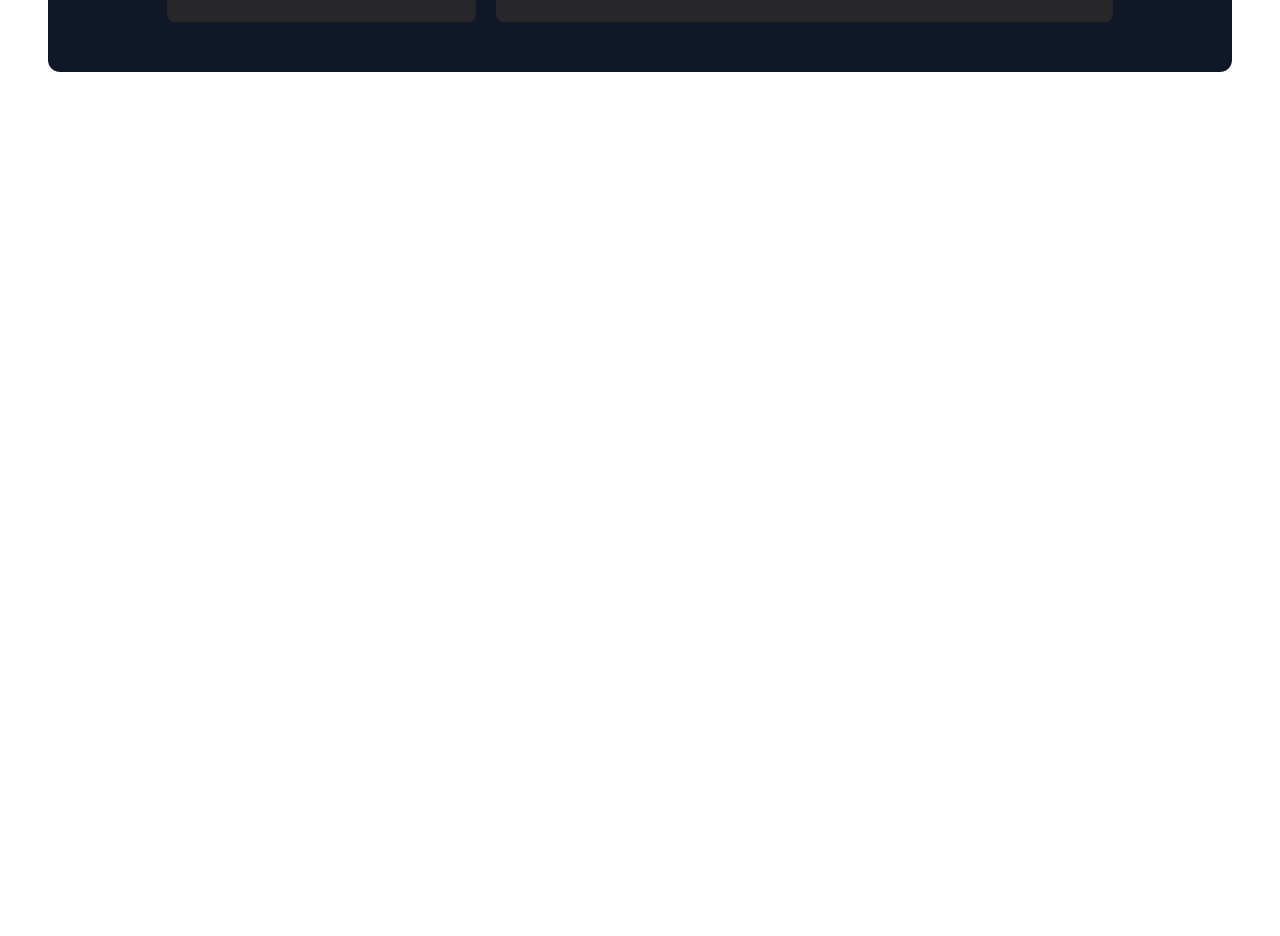
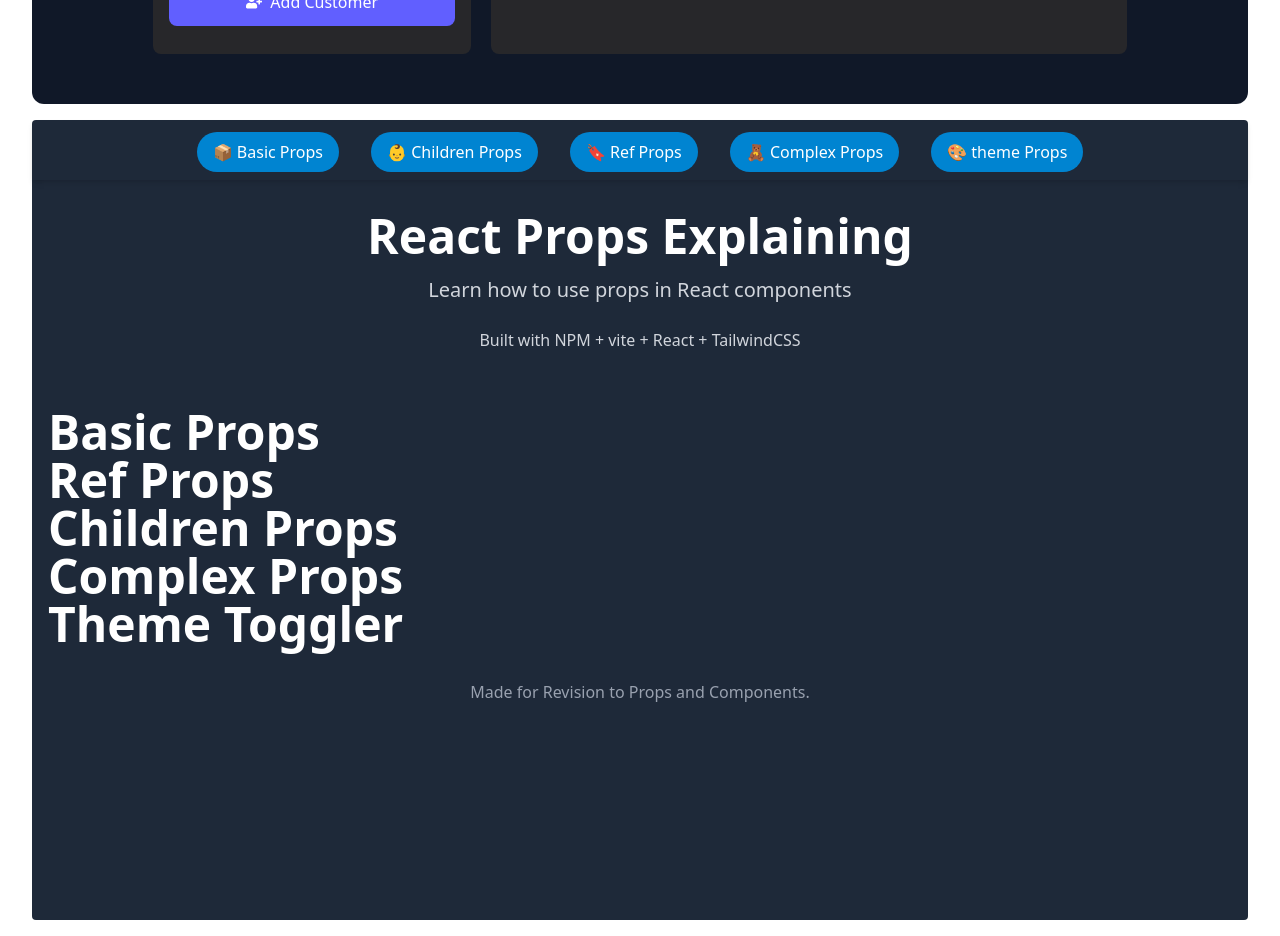
Before and after one commit to HemrajKalathoki/ReactLearningWithRevision, a React (Vite) app: page / in a window 1280 px wide. Shown: the part 1200-2136 px from the top of the page. Before the commit the page ends 1288 px from the top, so only its background shows below. Built offline with nearby package versions, Linux system fonts and the light colour scheme.

Commit message:
setting up the environment for props and components

```diff
--- a/package.json
+++ b/package.json
@@ -14,6 +14,7 @@
     "react": "^19.2.0",
     "react-dom": "^19.2.0",
     "react-icons": "^5.5.0",
+    "react-router-dom": "^7.13.0",
     "tailwindcss": "^4.1.18"
   },
   "devDependencies": {
--- a/src/App.css
+++ b/src/App.css
@@ -1,8 +1,7 @@
 #root {
   max-width: 100%;
   margin: 0 auto;
-  padding: 1rem 3rem;
-  text-align: center;
+  padding: 1rem 2rem;
 }
 
 
--- a/src/App.jsx
+++ b/src/App.jsx
@@ -3,6 +3,7 @@ import Button from "./components/Button.jsx";
 import Card from "./components/Card.jsx";
 import Navbar from "./components/Navbar.jsx";
 import Counter from "./projects/basicCounter/Counter.jsx";
+import PropsAndComponents from "./projects/propsAndComponents/PropsAndComponents.jsx";
 import QueueManagement from "./projects/queueManagementSystem/QueueManagement.jsx";
 
 function App() {
@@ -61,6 +62,11 @@ function App() {
       <QueueManagement />
 
 
+      <PropsAndComponents />
+
+
+
+
     </>
   );
 }
--- a/src/projects/basicCounter/Counter.jsx
+++ b/src/projects/basicCounter/Counter.jsx
@@ -7,9 +7,9 @@ function Counter() {
 
   return (
     <>
-      <div className="bg-gray-900 rounded-xl py-5 mt-5">
+      <div className="bg-gray-900 rounded-xl py-5 mt-5 text-center">
         <h1 className="text-white font-bold text-2xl">Counter</h1>
-        <div className="card text-white font-semibold">Count is {counter}</div>
+        <div className="card text-white font-semibold my-4">Count is {counter}</div>
         <div className="flex gap-4 justify-center">
           <button
             className="bg-black text-white rounded-md px-4 h-10"
--- /dev/null
+++ b/src/projects/propsAndComponents/PropsAndComponents.jsx
@@ -0,0 +1,127 @@
+import React from "react";
+
+import BasicProps from "./components/BasicProps";
+import ChildrenProps from "./components/ChildrenProps";
+import RefProps from "./components/RefProps";
+import ComplexProps from "./components/ComplexProps";
+import ThemeToggler from "./components/ThemeToggler";
+
+function Navigation() {
+  const isDark = true;
+
+  const sections = [
+    {
+      id: "basic",
+      label: "Basic Props",
+      icon: "📦",
+    },
+    {
+      id: "children",
+      label: "Children Props",
+      icon: "👶",
+    },
+    {
+      id: "ref",
+      label: "Ref Props",
+      icon: "🔖",
+    },
+    {
+      id: "complex",
+      label: "Complex Props",
+      icon: "🧸",
+    },
+    {
+      id: "theme",
+      label: "theme Props",
+      icon: "🎨",
+    },
+  ];
+
+  return (
+    <nav className={`sticky z-50 shadow-md text-center pt-1`}>
+      <div>
+        <div>
+          {sections.map((section) => (
+            <button
+              type="button"
+              key={section.id}
+              className={`relative group px-4 py-2 rounded-3xl font-medium bg-sky-600 text-white my-2 mx-4 overflow-hidden  cursor-pointer`}
+            >
+              <span className="absolute left-0 top-0 h-full w-0 bg-sky-700 transition-all duration-500 ease-in-out group-hover:w-full rounded-3xl"></span>
+              <span className="relative z-10 items-center gap-2">
+                {section.icon} {section.label}
+              </span>
+            </button>
+          ))}
+        </div>
+      </div>
+    </nav>
+  );
+}
+
+function PropsAndComponentsContent() {
+  const isDark = true;
+  return (
+    <div className="min-h-screen bg-gray-800 mt-4 rounded">
+      <Navigation />
+      <div className="container mx-auto px-4 py-8">
+        <header
+          className={`text-center mb-12 transition-colors duration-200 ${isDark ? "text-white" : "text-gray-500"}`}
+        >
+          <h1 className="text-5xl font-bold mb-4">React Props Explaining</h1>
+          <p
+            className={`text-xl ${isDark ? "text-gray-300" : "text-gray-600"}`}
+          >
+            Learn how to use props in React components
+          </p>
+
+          <div
+            className={`inline-block rounded-full mt-4 px-6 py-2 ${isDark ? "text-gray-300" : " text-gray-800"}`}
+          >
+            Built with NPM + vite + React + TailwindCSS
+          </div>
+        </header>
+
+        <div className="space-y-8">
+          <div id="basic" className="scroll-mt-200">
+            <BasicProps />
+          </div>
+        </div>
+
+        <div className="space-y-8">
+          <div id="basic" className="scroll-mt-200">
+            <RefProps />
+          </div>
+        </div>
+
+        <div className="space-y-8">
+          <div id="basic" className="scroll-mt-200">
+            <ChildrenProps />
+          </div>
+        </div>
+
+        <div className="space-y-8">
+          <div id="basic" className="scroll-mt-200">
+            <ComplexProps />
+          </div>
+        </div>
+
+        <div className="space-y-8">
+          <div id="basic" className="scroll-mt-200">
+            <ThemeToggler />
+          </div>
+        </div>
+
+        <p className="text-center text-gray-400 mt-8">
+          Made for Revision to Props and Components.
+        </p>
+      </div>
+    </div>
+  );
+}
+
+function PropsAndComponents() {
+  return <PropsAndComponentsContent />;
+}
+
+export default PropsAndComponents;
--- /dev/null
+++ b/src/projects/propsAndComponents/components/BasicProps.jsx
@@ -0,0 +1,11 @@
+import React from 'react'
+
+function BasicProps() {
+  return (
+    <div>
+      <h1 className='text-white text-5xl font-bold'>Basic Props</h1>
+    </div>
+  )
+}
+
+export default BasicProps
--- /dev/null
+++ b/src/projects/propsAndComponents/components/ChildrenProps.jsx
@@ -0,0 +1,11 @@
+import React from 'react'
+
+function ChildrenProps() {
+  return (
+    <div>
+      <h1 className='text-white text-5xl font-bold'>Children Props</h1>
+    </div>
+  )
+}
+
+export default ChildrenProps
--- /dev/null
+++ b/src/projects/propsAndComponents/components/ComplexProps.jsx
@@ -0,0 +1,11 @@
+import React from 'react'
+
+function ComplexProps() {
+  return (
+    <div>
+      <h1 className='text-white text-5xl font-bold'>Complex Props</h1>
+    </div>
+  )
+}
+
+export default ComplexProps
--- /dev/null
+++ b/src/projects/propsAndComponents/components/RefProps.jsx
@@ -0,0 +1,11 @@
+import React from 'react'
+
+function RefProps() {
+  return (
+    <div>
+      <h1 className='text-white text-5xl font-bold'>Ref Props</h1>
+    </div>
+  )
+}
+
+export default RefProps
--- /dev/null
+++ b/src/projects/propsAndComponents/components/ThemeToggler.jsx
@@ -0,0 +1,11 @@
+import React from 'react'
+
+function ThemeToggler() {
+  return (
+    <div>
+      <h1 className='text-white text-5xl font-bold'>Theme Toggler</h1>
+    </div>
+  )
+}
+
+export default ThemeToggler
--- a/src/projects/queueManagementSystem/QueueManagement.jsx
+++ b/src/projects/queueManagementSystem/QueueManagement.jsx
@@ -26,7 +26,7 @@ function QueueManagement() {
   };
 
   return (
-    <div className="bg-gray-900 mt-4 rounded-xl py-[20px]">
+    <div className="bg-gray-900 mt-4 rounded-xl py-[20px] text-center">
       <div>
         <h1 className="font-bold text-2xl text-indigo-500">
           Queue Management System
--- a/src/projects/queueManagementSystem/components/QueueForm.jsx
+++ b/src/projects/queueManagementSystem/components/QueueForm.jsx
@@ -1,6 +1,6 @@
 import React from "react";
 import { useState } from "react";
-import {FaUserPlus} from "react-icons/fa";
+import { FaUserPlus } from "react-icons/fa";
 
 function QueueForm({ onAddCustomer }) {
   const [name, setName] = useState("");
@@ -23,7 +23,9 @@ function QueueForm({ onAddCustomer }) {
     <>
       <div className="bg-zinc-800 rounded-lg py-3 w-1/3 h-fit">
         <form className="py-4 px-4" onSubmit={handleSubmit}>
-          <h1 className="text-indigo-500 text-2xl font-bold text-left">Add to Queue</h1>
+          <h1 className="text-indigo-500 text-2xl font-bold text-left">
+            Add to Queue
+          </h1>
 
           <div className="relative mt-4 max-w-full">
             <input
@@ -40,22 +42,25 @@ function QueueForm({ onAddCustomer }) {
               className="appearance-none w-full bg-gray-900 rounded-lg text-gray-200 px-2 text-lg py-1 focus:outline-indigo-500"
               value={serviceType}
               onChange={(e) => setServiceType(e.target.value)}
+              placeholder="Select Service Type"
             >
-              <option value="">Select Service Type</option>
+              <option value="" disabled>
+                Select Service Type
+              </option>
               <option value="Website Development">Website Development</option>
               <option value="Web App">Web App</option>
               <option value="Mobile App">Mobile App</option>
             </select>
-            <span className="pointer-events-none absolute right-3 top-1/2 -translate-y-1/2 text-gray-400">
+            <span className="pointer-events-none absolute right-3 top-1/2 -translate-y-1/2 text-gray-200">
               ▼
             </span>
+
           </div>
 
           <button className="flex items-center bg-indigo-500 w-full justify-center text-white mt-4 py-3 rounded-lg hover:bg-indigo-700">
-            <FaUserPlus className="mr-2"/>
+            <FaUserPlus className="mr-2" />
             Add Customer
           </button>
-
         </form>
       </div>
     </>
```
Also changed, not shown: 1 other file (tests, documents, lock files or other folders).
